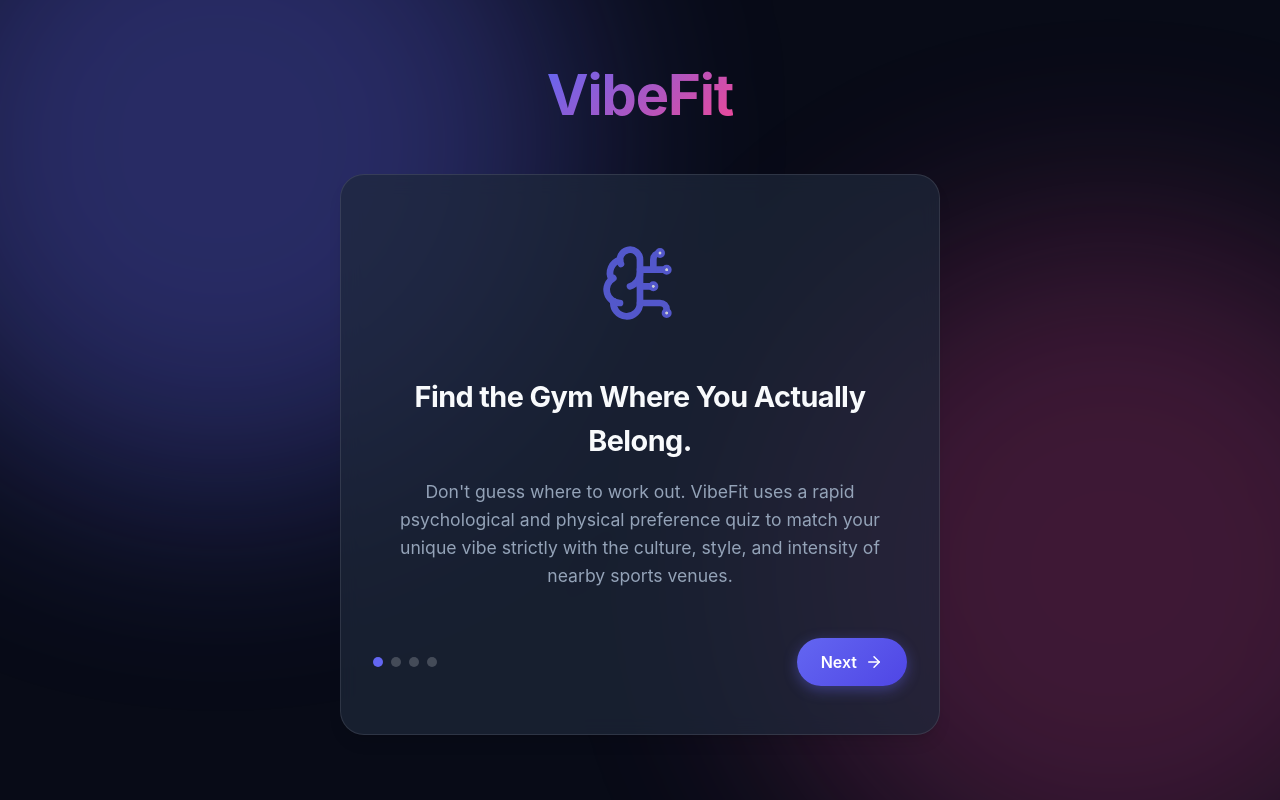
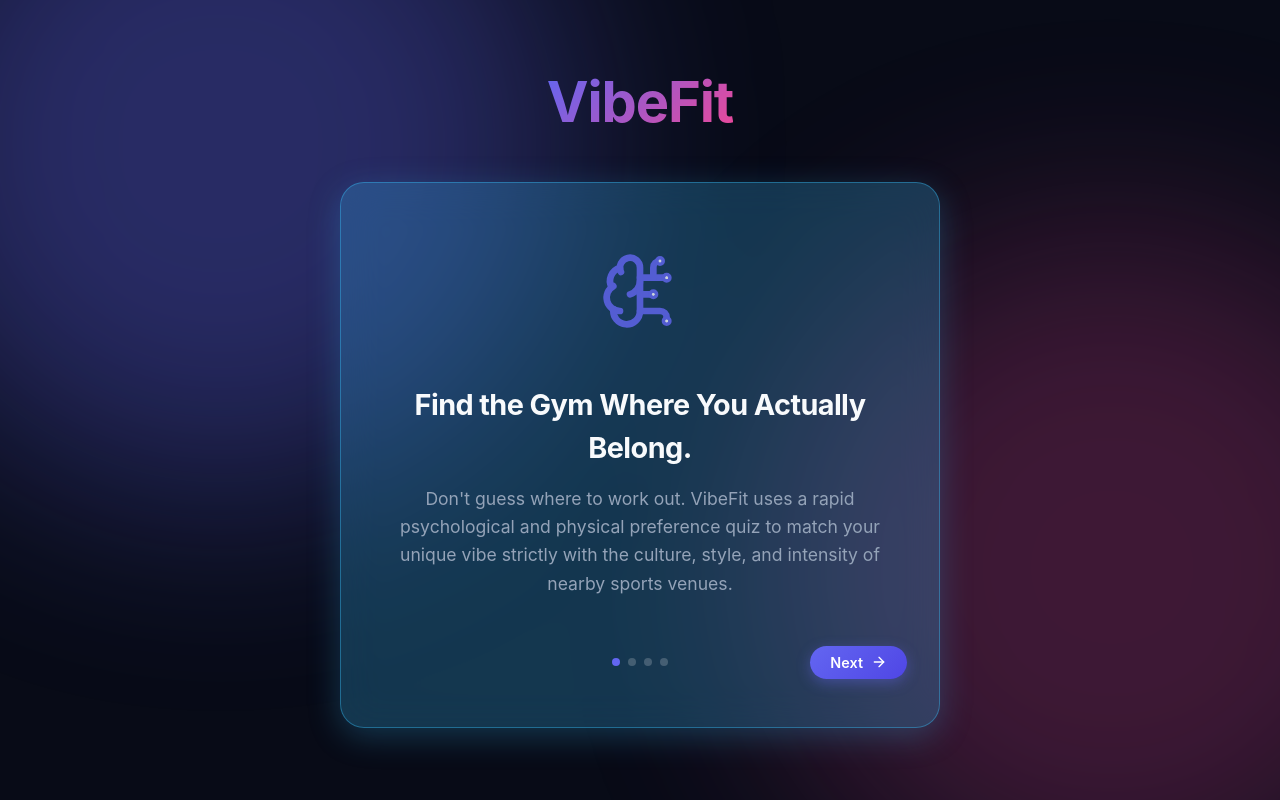
Before and after one commit to mayaangelova29/Project, a React (Vite) app: page / in a window 1280 px wide. Built offline with nearby package versions, Linux system fonts and the light colour scheme.

Commit message:
Color of intro and buttun for back

```diff
--- a/src/views/Landing.tsx
+++ b/src/views/Landing.tsx
@@ -87,7 +87,7 @@
       <div style={{ minHeight: '100vh', display: 'flex', flexDirection: 'column', alignItems: 'center', justifyContent: 'center', width: '100%', padding: '24px' }}>
         <h1 className="text-gradient" style={{ fontSize: '3.5rem', lineHeight: '1.1', marginBottom: '48px', textAlign: 'center' }}>VibeFit</h1>
 
-        <div key={introStep} className="card animate-intro" style={{ maxWidth: '600px', width: '100%', padding: '48px 32px', textAlign: 'center', display: 'flex', flexDirection: 'column', alignItems: 'center', minHeight: '400px', justifyContent: 'center' }}>
+        <div key={introStep} className="card animate-intro" style={{ maxWidth: '600px', width: '100%', padding: '48px 32px', textAlign: 'center', display: 'flex', flexDirection: 'column', alignItems: 'center', minHeight: '400px', justifyContent: 'center', background: 'rgba(56, 189, 248, 0.25)', border: '1px solid rgba(56, 189, 248, 0.4)', boxShadow: '0 8px 32px rgba(56, 189, 248, 0.25)', backdropFilter: 'blur(20px)' }}>
 
           <div style={{ marginBottom: '32px', height: '120px', display: 'flex', alignItems: 'center', justifyContent: 'center' }}>
             {slide.icon ? (
@@ -103,16 +103,25 @@
           <p className="text-muted" style={{ fontSize: '1.1rem', marginBottom: '48px', lineHeight: '1.6' }}>{slide.desc}</p>
 
           <div style={{ display: 'flex', justifyContent: 'space-between', alignItems: 'center', width: '100%', marginTop: 'auto' }}>
-            {/* Dots */}
-            <div style={{ display: 'flex', gap: '8px' }}>
-              {[0,1,2,3].map(st => (
-                <div key={st} style={{ width: '10px', height: '10px', borderRadius: '50%', background: st === introStep ? 'var(--primary-color)' : 'rgba(255,255,255,0.2)', transition: 'background 0.3s' }} />
+            <div style={{ flex: 1, textAlign: 'left' }}>
+              {introStep > 0 && (
+                <button onClick={() => setIntroStep(introStep - 1)} className="btn-secondary" style={{ padding: '8px 16px', borderRadius: 'var(--radius-full)', fontSize: '0.9rem' }}>
+                  Back
+                </button>
+              )}
+            </div>
+
+            <div style={{ flex: 1, display: 'flex', justifyContent: 'center', gap: '8px' }}>
+              {[0, 1, 2, 3].map(st => (
+                <div key={st} style={{ width: '8px', height: '8px', borderRadius: '50%', background: st === introStep ? 'var(--primary-color)' : 'rgba(255,255,255,0.2)', transition: 'background 0.3s' }} />
               ))}
             </div>
 
-            <button onClick={handleNextIntroStep} className="btn">
-              {introStep === 3 ? 'Get Started' : 'Next'} {introStep === 3 ? <CheckCircle2 size={18} /> : <ArrowRight size={18} />}
-            </button>
+            <div style={{ flex: 1, display: 'flex', justifyContent: 'flex-end' }}>
+              <button onClick={handleNextIntroStep} className="btn" style={{ padding: '8px 20px', fontSize: '0.9rem' }}>
+                {introStep === 3 ? 'Get Started' : 'Next'} {introStep === 3 ? <CheckCircle2 size={16} /> : <ArrowRight size={16} />}
+              </button>
+            </div>
           </div>
         </div>
       </div>
```
